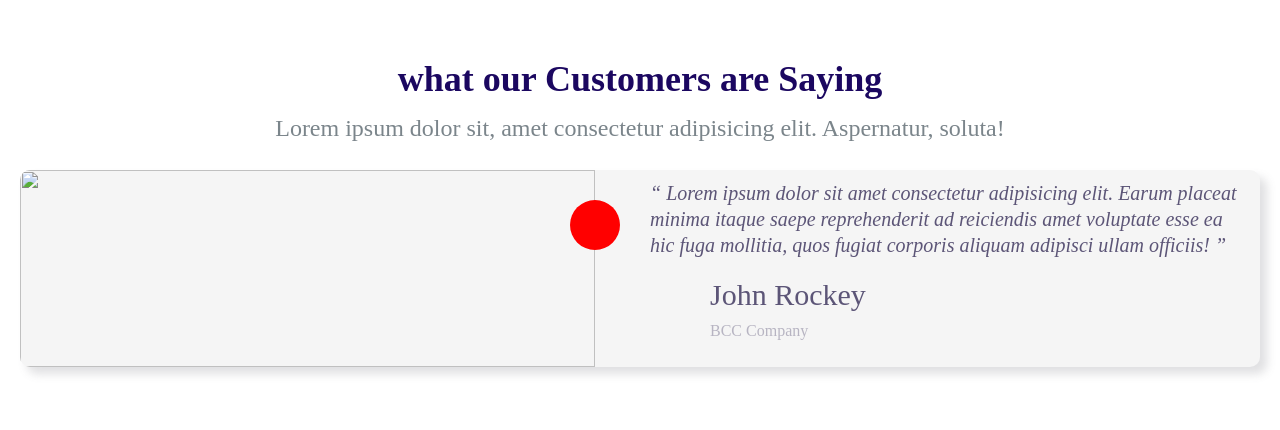
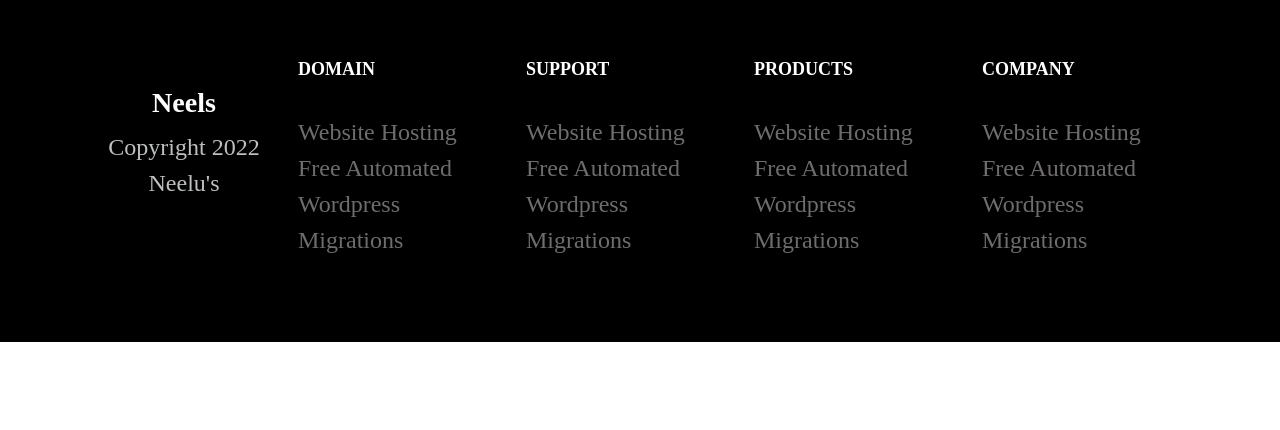
Before and after one commit to kadiri2006/websiteclone, a plain HTML site: page index.html in a window 1280 px wide. Drawn offline with Linux system fonts and the light colour scheme.

Commit message:
footer-block

```diff
--- a/css/style.css
+++ b/css/style.css
@@ -766,3 +766,56 @@ a {
 .block-testimonial blockquote {
   margin: 1rem;
 }
+
+/* footer-block */
+
+.footer section {
+  border-bottom: 1px solid rgb(85, 83, 83);
+  padding-bottom: 2rem;
+}
+
+.footer.grid {
+  gap: 2rem;
+}
+
+.footer__brand {
+  text-align: center;
+}
+
+.footer a {
+  color: rgb(221, 215, 215);
+}
+
+.footer a:hover {
+  color: rgb(255, 255, 255);
+
+}
+
+@media screen and (min-width: 768px) {
+  .grid {
+    grid-template-columns: repeat(5, 1fr);
+  }
+
+  .footer .footer__brand {
+    order: -1;
+  }
+
+  .footer .collapsible__chevron {
+    display: none;
+  }
+
+  .footer section {
+    border-bottom: 0;
+    padding-bottom: 0;
+  }
+
+  .footer .collapsible__heading {
+    font-size: 1.8rem;
+  }
+
+  .footer .collapsible__body {
+    opacity: 0.5;
+    max-height: initial;
+  }
+
+}
--- a/index.html
+++ b/index.html
@@ -9,46 +9,74 @@
     <title>k</title>
   </head>
   <body>
-    <section class="block block-testimonial">
-      <header class="block__header">
-        <h2 class="block__heading">what our Customers are Saying</h2>
-        <p>
-          Lorem ipsum dolor sit, amet consectetur adipisicing elit. Aspernatur,
-          soluta!
-        </p>
-      </header>
-      <div class="card grid grid--1x2 testimonial">
-        <div class="testimonial__icon">
-          <img src="images/testimonial.jpg" alt="" srcset="" />
-          <span class="icon-container icon-container--accent">
-            <svg class="icon--white icon--small">
-              <use xlink:href="images/spriteMosh.svg#quotes"></use>
+    <footer class="block block--bg-black footer">
+      <div class="container grid">
+        <section class="collapsible collapsible--expanded">
+          <div class="collapsible__header">
+            <h3 class="collapsible__heading">DOMAIN</h3>
+            <svg class="icon icon--white collapsible__chevron">
+              <use xlink:href="images/spriteMosh.svg#chevron"></use>
             </svg>
-          </span>
-        </div>
-
-        <blockquote class="quote">
-          <p class="quote__text">
-            Lorem ipsum dolor sit amet consectetur adipisicing elit. Earum
-            placeat minima itaque saepe reprehenderit ad reiciendis amet
-            voluptate esse ea hic fuga mollitia, quos fugiat corporis aliquam
-            adipisci ullam officiis!
-          </p>
-          <footer>
-            <div class="media">
-              <div class="media__image">
-                <svg class="icon icon--primary quote__line">
-                  <use xlink:href="images/spriteMosh.svg#line"></use>
-                </svg>
-              </div>
-              <div class="media__body">
-                <h3 class="media__title quote__author">John Rockey</h3>
-                <p class="quote__oraganization">BCC Company</p>
-              </div>
-            </div>
-          </footer>
-        </blockquote>
+          </div>
+          <div class="collapsible__body">
+            <ul class="list">
+              <li><a href="#">Website Hosting</a></li>
+              <li><a href="#">Free Automated Wordpress</a></li>
+              <li><a href="#">Migrations</a></li>
+            </ul>
+          </div>
+        </section>
+        <section class="collapsible collapsible--expanded">
+          <div class="collapsible__header">
+            <h3 class="collapsible__heading">SUPPORT</h3>
+            <svg class="icon icon--white collapsible__chevron">
+              <use xlink:href="images/spriteMosh.svg#chevron"></use>
+            </svg>
+          </div>
+          <div class="collapsible__body">
+            <ul class="list">
+              <li><a href="#">Website Hosting</a></li>
+              <li><a href="#">Free Automated Wordpress</a></li>
+              <li><a href="#">Migrations</a></li>
+            </ul>
+          </div>
+        </section>
+        <section class="collapsible collapsible--expanded">
+          <div class="collapsible__header">
+            <h3 class="collapsible__heading">PRODUCTS</h3>
+            <svg class="icon icon--white collapsible__chevron">
+              <use xlink:href="images/spriteMosh.svg#chevron"></use>
+            </svg>
+          </div>
+          <div class="collapsible__body">
+            <ul class="list">
+              <li><a href="#">Website Hosting</a></li>
+              <li><a href="#">Free Automated Wordpress</a></li>
+              <li><a href="#">Migrations</a></li>
+            </ul>
+          </div>
+        </section>
+        <section class="collapsible collapsible--expanded">
+          <div class="collapsible__header">
+            <h3 class="collapsible__heading">COMPANY</h3>
+            <svg class="icon icon--white collapsible__chevron">
+              <use xlink:href="images/spriteMosh.svg#chevron"></use>
+            </svg>
+          </div>
+          <div class="collapsible__body">
+            <ul class="list">
+              <li><a href="#">Website Hosting</a></li>
+              <li><a href="#">Free Automated Wordpress</a></li>
+              <li><a href="#">Migrations</a></li>
+            </ul>
+          </div>
+        </section>
+        <section class="footer__brand">
+          <h3>Neels</h3>
+          <p>Copyright 2022 Neelu's</p>
+        </section>
       </div>
-    </section>
+    </footer>
+    <script src="main.js"></script>
   </body>
 </html>
--- a/main.js
+++ b/main.js
@@ -1,4 +1,6 @@
-let collapsible = document.getElementsByClassName("collapsible--expanded")[0];
-collapsible.addEventListener("click", () => {
-  collapsible.classList.toggle("collapsible--expanded");
-});
+let collapsible = document.querySelectorAll(".collapsible--expanded");
+collapsible.forEach((e) =>
+  e.addEventListener("click", function () {
+    this.classList.toggle("collapsible--expanded");
+  })
+);
```
Also changed, not shown: components/block-footer.html (added, +68 -0 lines).
